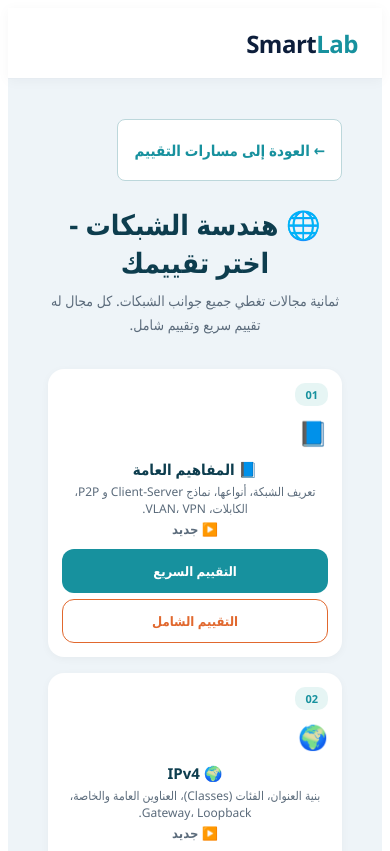
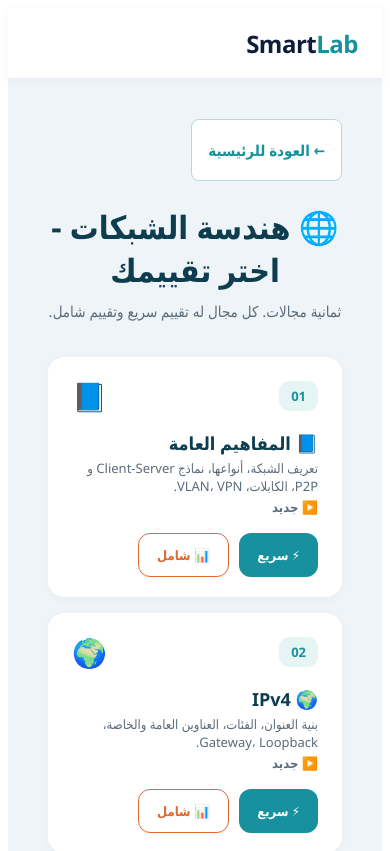
Before and after one commit to Alaa0011908/smartlab-full, a Next.js app: page /assessment/categories in a window 390 px wide. Shown: the top 851 px of the page. Built offline with nearby package versions, Linux system fonts and the light colour scheme.

Commit message:
Update categories.js

```diff
--- a/pages/assessment/categories.js
+++ b/pages/assessment/categories.js
@@ -1,4 +1,4 @@
-// pages/assessment/categories.js
+// pages/assessment/categories.js - النسخة المتوافقة مع النظام الجديد
 import React, { useState, useEffect } from 'react';
 import { useRouter } from 'next/router';
 import Link from 'next/link';
@@ -29,7 +29,6 @@ const styles = {
     fontFamily: "'Segoe UI', Tahoma, 'Cairo', system-ui, sans-serif",
     display: 'flex',
     flexDirection: 'column',
-    alignItems: 'stretch',
     width: '100%',
   },
   main: {
@@ -40,287 +39,121 @@ const styles = {
     padding: '40px 40px 60px',
     boxSizing: 'border-box',
   },
-  pageHeader: {
-    textAlign: 'center',
-    marginBottom: '32px',
+  pageHeader: { textAlign: 'center', marginBottom: '32px' },
+  pageTitle: { fontSize: '32px', fontWeight: 800, color: COLORS.navy, margin: '0 0 8px 0' },
+  pageDesc: { fontSize: '15px', color: COLORS.muted, maxWidth: '570px', margin: '0 auto', lineHeight: 1.7 },
+  backButton: {
+    display: 'inline-flex', alignItems: 'center', gap: '8px', color: COLORS.teal,
+    textDecoration: 'none', fontSize: '15px', fontWeight: 600, marginBottom: '24px',
+    padding: '8px 16px', borderRadius: '8px', backgroundColor: COLORS.white,
+    border: '1px solid ' + COLORS.border, minHeight: 44,
   },
-  pageTitle: {
-    fontSize: '32px',
-    fontWeight: 800,
-    color: COLORS.navy,
-    margin: '0 0 8px 0',
-  },
-  pageDesc: {
-    fontSize: '15px',
-    color: COLORS.muted,
-    maxWidth: '570px',
-    margin: '0 auto',
-    lineHeight: 1.7,
-  },
-  backButton: {
-    display: 'inline-flex',
-    alignItems: 'center',
-    gap: '8px',
-    color: COLORS.teal,
-    textDecoration: 'none',
-    fontSize: '15px',
-    fontWeight: 600,
-    marginBottom: '24px',
-    padding: '8px 16px',
-    borderRadius: '8px',
-    backgroundColor: COLORS.white,
-    border: `1px solid ${COLORS.border}`,
-    transition: 'background-color 0.25s ease',
-    minHeight: 44,
-  },
-  categoryList: {
-    display: 'flex',
-    flexDirection: 'column',
-    gap: '16px',
-    marginTop: '20px',
-  },
+  categoryList: { display: 'flex', flexDirection: 'column', gap: '16px', marginTop: '20px' },
   categoryRow: {
-    display: 'flex',
-    alignItems: 'center',
-    justifyContent: 'space-between',
-    gap: '16px',
-    backgroundColor: COLORS.white,
-    borderRadius: '16px',
-    padding: '20px 24px',
-    boxShadow: '0 2px 8px rgba(0,0,0,0.04)',
-    flexWrap: 'wrap',
-    transition: 'transform 0.2s ease, box-shadow 0.2s ease',
+    display: 'flex', alignItems: 'center', justifyContent: 'space-between', gap: '16px',
+    backgroundColor: COLORS.white, borderRadius: '16px', padding: '20px 24px',
+    boxShadow: '0 2px 8px rgba(0,0,0,0.04)', flexWrap: 'wrap',
   },
   categoryNumber: {
-    fontSize: '13px',
-    fontWeight: 'bold',
-    color: COLORS.teal,
-    backgroundColor: '#E6F5F4',
-    padding: '6px 12px',
-    borderRadius: '10px',
-    whiteSpace: 'nowrap',
+    fontSize: '13px', fontWeight: 'bold', color: COLORS.teal,
+    backgroundColor: '#E6F5F4', padding: '6px 12px', borderRadius: '10px',
   },
-  categoryIcon: {
-    fontSize: '28px',
-  },
-  categoryInfo: {
-    flex: 1,
-    textAlign: 'right',
-    minWidth: '200px',
-  },
-  categoryTitle: {
-    fontSize: '18px',
-    color: COLORS.navy,
-    margin: '0 0 4px 0',
-  },
-  categoryDesc: {
-    fontSize: '13px',
-    color: COLORS.muted,
-    margin: 0,
-  },
-  categoryStatus: {
-    fontSize: '13px',
-    fontWeight: 600,
-    marginTop: 4,
-  },
-  categoryButtons: {
-    display: 'flex',
-    gap: '10px',
-    flexWrap: 'wrap',
-  },
+  categoryIcon: { fontSize: '28px' },
+  categoryInfo: { flex: 1, textAlign: 'right', minWidth: '200px' },
+  categoryTitle: { fontSize: '18px', color: COLORS.navy, margin: '0 0 4px 0' },
+  categoryDesc: { fontSize: '13px', color: COLORS.muted, margin: 0 },
+  categoryStatus: { fontSize: '13px', fontWeight: 600, marginTop: 4 },
+  categoryButtons: { display: 'flex', gap: '10px', flexWrap: 'wrap' },
   btnOutline: {
-    border: `1.5px solid ${COLORS.orange}`,
-    color: COLORS.orange,
-    backgroundColor: COLORS.white,
-    padding: '8px 18px',
-    borderRadius: '12px',
-    fontSize: '13px',
-    fontWeight: 'bold',
-    cursor: 'pointer',
-    transition: 'background-color 0.25s ease, color 0.25s ease, transform 0.25s ease',
-    fontFamily: 'inherit',
-    minHeight: 44,
-    display: 'inline-flex',
-    alignItems: 'center',
-    justifyContent: 'center',
+    border: '1.5px solid ' + COLORS.orange, color: COLORS.orange, backgroundColor: COLORS.white,
+    padding: '8px 18px', borderRadius: '12px', fontSize: '13px', fontWeight: 'bold',
+    cursor: 'pointer', fontFamily: 'inherit', minHeight: 44,
+    display: 'inline-flex', alignItems: 'center', justifyContent: 'center',
   },
   btnFilled: {
-    border: 'none',
-    color: COLORS.white,
-    backgroundColor: COLORS.teal,
-    padding: '8px 18px',
-    borderRadius: '12px',
-    fontSize: '13px',
-    fontWeight: 'bold',
-    cursor: 'pointer',
-    transition: 'background-color 0.25s ease, transform 0.25s ease',
-    fontFamily: 'inherit',
-    minHeight: 44,
-    display: 'inline-flex',
-    alignItems: 'center',
-    justifyContent: 'center',
+    border: 'none', color: COLORS.white, backgroundColor: COLORS.teal,
+    padding: '8px 18px', borderRadius: '12px', fontSize: '13px', fontWeight: 'bold',
+    cursor: 'pointer', fontFamily: 'inherit', minHeight: 44,
+    display: 'inline-flex', alignItems: 'center', justifyContent: 'center',
   },
 };
 
 export default function Categories() {
   const router = useRouter();
-  const [isMobile, setIsMobile] = useState(false);
   const [assessmentStatus, setAssessmentStatus] = useState({});
 
   useEffect(() => {
-    const checkSize = () => {
-      setIsMobile(window.innerWidth < 768);
-    };
-    checkSize();
-    window.addEventListener("resize", checkSize);
-
-    // قراءة حالة التقييمات من localStorage
     try {
       const results = JSON.parse(localStorage.getItem('assessmentResults') || '[]');
       const statusMap = {};
-      const categories = ['concepts', 'ipv4', 'subnetting', 'ipv6', 'osi', 'devices', 'email', 'tcpip'];
-      categories.forEach(id => {
+      const categoriesList = ['concepts', 'ipv4', 'subnetting', 'ipv6', 'osi', 'devices', 'email', 'tcpip'];
+      categoriesList.forEach(id => {
         const completed = results.filter(r => r.assessmentName === getAssessmentName(id));
         if (completed.length > 0) {
           const last = completed[completed.length - 1];
-          if (last.score >= 80) {
-            statusMap[id] = { status: '✅ مكتمل', color: COLORS.success };
-          } else if (last.score >= 50) {
-            statusMap[id] = { status: '🔄 قيد التقدم', color: COLORS.warning };
-          } else {
-            statusMap[id] = { status: '⚠️ يحتاج إعادة', color: COLORS.orange };
-          }
+          if (last.score >= 80) statusMap[id] = { status: '✅ مكتمل', color: COLORS.success };
+          else if (last.score >= 50) statusMap[id] = { status: '🔄 قيد التقدم', color: COLORS.warning };
+          else statusMap[id] = { status: '⚠️ يحتاج إعادة', color: COLORS.orange };
         } else {
           statusMap[id] = { status: '▶️ جديد', color: COLORS.muted };
         }
       });
       setAssessmentStatus(statusMap);
     } catch (error) {
-      console.error('Error loading assessment status:', error);
+      console.error('Error:', error);
     }
-
-    return () => window.removeEventListener("resize", checkSize);
   }, []);
 
   const categories = [
     { id: 'concepts', number: '01', title: '📘 المفاهيم العامة', description: 'تعريف الشبكة، أنواعها، نماذج Client-Server و P2P، الكابلات، VLAN، VPN.' },
-    { id: 'ipv4', number: '02', title: '🌍 IPv4', description: 'بنية العنوان، الفئات (Classes)، العناوين العامة والخاصة، Gateway، Loopback.' },
-    { id: 'subnetting', number: '03', title: '🔢 Subnetting', description: 'حسابات الشبكات الفرعية، CIDR، المضيفين، عنوان البث، الـ Increment.' },
-    { id: 'ipv6', number: '04', title: '🛜 IPv6', description: 'بنية IPv6، أنواع العناوين، الاختصار، المقارنة مع IPv4.' },
-    { id: 'osi', number: '05', title: '📡 OSI Model', description: 'الطبقات السبع، وظائف كل طبقة، البروتوكولات، وحدات البيانات (PDU).' },
-    { id: 'devices', number: '06', title: '💻 أجهزة الشبكات', description: 'سويتش، راوتر، هاب، مودم، Bridge، Gateway، Access Point، Firewall.' },
-    { id: 'email', number: '07', title: '📧 بروتوكولات البريد', description: 'SMTP، POP3، IMAP، المنافذ الافتراضية، الفرق بين البروتوكولات.' },
-    { id: 'tcpip', number: '08', title: '🔗 TCP/IP', description: 'طبقات TCP/IP، TCP vs UDP، HTTP، Three-Way Handshake.' },
+    { id: 'ipv4', number: '02', title: '🌍 IPv4', description: 'بنية العنوان، الفئات، العناوين العامة والخاصة، Gateway، Loopback.' },
+    { id: 'subnetting', number: '03', title: '🔢 Subnetting', description: 'حسابات الشبكات الفرعية، CIDR، المضيفين، عنوان البث.' },
+    { id: 'ipv6', number: '04', title: '🛜 IPv6', description: 'بنية IPv6، أنواع العناوين، الاختصار.' },
+    { id: 'osi', number: '05', title: '📡 OSI Model', description: 'الطبقات السبع، وظائف كل طبقة، البروتوكولات.' },
+    { id: 'devices', number: '06', title: '💻 أجهزة الشبكات', description: 'سويتش، راوتر، هاب، Firewall، Access Point.' },
+    { id: 'email', number: '07', title: '📧 بروتوكولات البريد', description: 'SMTP، POP3، IMAP، المنافذ.' },
+    { id: 'tcpip', number: '08', title: '🔗 TCP/IP', description: 'طبقات TCP/IP، TCP vs UDP، HTTP.' },
   ];
 
   return (
     <>
       <Head>
         <title>اختر تقييمك - Smart Lab</title>
-        <meta name="description" content="اختر التقييم المناسب لك في هندسة الشبكات." />
-        <meta name="viewport" content="width=device-width, initial-scale=1, maximum-scale=1.5" />
-        <style>{`
-          @media (max-width: 768px) {
-            .main { padding: 24px 16px 40px !important; }
-            .page-title { font-size: 28px !important; }
-            .page-desc { font-size: 14px !important; }
-            .category-row { padding: 16px 18px !important; flex-direction: column !important; align-items: stretch !important; }
-            .category-number { align-self: flex-start !important; }
-            .category-info { min-width: unset !important; text-align: center !important; }
-            .category-title { font-size: 17px !important; }
-            .category-desc { font-size: 12.5px !important; }
-            .category-buttons { justify-content: center !important; width: 100% !important; }
-            .btn-filled, .btn-outline { flex: 1 !important; min-width: 100px !important; padding: 10px 14px !important; font-size: 12.5px !important; }
-          }
-          @media (max-width: 480px) {
-            .main { padding: 16px 12px 30px !important; }
-            .page-title { font-size: 24px !important; }
-            .page-desc { font-size: 13px !important; }
-            .back-button { font-size: 13px !important; padding: 6px 12px !important; min-height: 38px !important; }
-            .category-row { padding: 14px 14px !important; gap: 10px !important; }
-            .category-number { font-size: 11px !important; padding: 4px 10px !important; }
-            .category-icon { font-size: 24px !important; }
-            .category-title { font-size: 15px !important; }
-            .category-desc { font-size: 12px !important; }
-            .category-buttons { gap: 6px !important; flex-direction: column !important; }
-            .btn-filled, .btn-outline { width: 100% !important; min-height: 44px !important; font-size: 13px !important; }
-          }
-        `}</style>
+        <meta name="viewport" content="width=device-width, initial-scale=1" />
       </Head>
 
       <div style={styles.page}>
         <Navbar />
-
-        <main style={{ ...styles.main, className: "main" }}>
-          <Link href="/assessment" style={{ ...styles.backButton, className: "back-button" }}>
-            ← العودة إلى مسارات التقييم
-          </Link>
-
+        <main style={styles.main}>
+          <Link href="/" style={styles.backButton}>← العودة للرئيسية</Link>
           <div style={styles.pageHeader}>
-            <h1 style={{ ...styles.pageTitle, fontSize: isMobile ? '28px' : '32px', className: "page-title" }}>
-              🌐 هندسة الشبكات - اختر تقييمك
-            </h1>
-            <p style={{ ...styles.pageDesc, fontSize: isMobile ? '14px' : '15px', className: "page-desc" }}>
-              ثمانية مجالات تغطي جميع جوانب الشبكات. كل مجال له تقييم سريع وتقييم شامل.
-            </p>
+            <h1 style={styles.pageTitle}>🌐 هندسة الشبكات - اختر تقييمك</h1>
+            <p style={styles.pageDesc}>ثمانية مجالات. كل مجال له تقييم سريع وتقييم شامل.</p>
           </div>
-
           <div style={styles.categoryList}>
             {categories.map((cat) => {
               const status = assessmentStatus[cat.id] || { status: '▶️ جديد', color: COLORS.muted };
               return (
-                <div
-                  key={cat.id}
-                  style={styles.categoryRow}
-                  className="category-row"
-                  onMouseEnter={(e) => {
-                    e.currentTarget.style.transform = 'translateY(-2px)';
-                    e.currentTarget.style.boxShadow = '0 8px 20px rgba(0,0,0,0.06)';
-                  }}
-                  onMouseLeave={(e) => {
-                    e.currentTarget.style.transform = 'translateY(0)';
-                    e.currentTarget.style.boxShadow = '0 2px 8px rgba(0,0,0,0.04)';
-                  }}
-                >
-                  <span style={styles.categoryNumber} className="category-number">{cat.number}</span>
-                  <span style={styles.categoryIcon} className="category-icon">{cat.title.split(' ')[0]}</span>
-                  <div style={styles.categoryInfo} className="category-info">
-                    <h3 style={styles.categoryTitle} className="category-title">{cat.title}</h3>
-                    <p style={styles.categoryDesc} className="category-desc">{cat.description}</p>
-                    <span style={{ ...styles.categoryStatus, color: status.color }}>
-                      {status.status}
-                    </span>
+                <div key={cat.id} style={styles.categoryRow}>
+                  <span style={styles.categoryNumber}>{cat.number}</span>
+                  <span style={styles.categoryIcon}>{cat.title.split(' ')[0]}</span>
+                  <div style={styles.categoryInfo}>
+                    <h3 style={styles.categoryTitle}>{cat.title}</h3>
+                    <p style={styles.categoryDesc}>{cat.description}</p>
+                    <span style={{ ...styles.categoryStatus, color: status.color }}>{status.status}</span>
                   </div>
-                  <div style={styles.categoryButtons} className="category-buttons">
+                  <div style={styles.categoryButtons}>
                     <button
                       style={styles.btnFilled}
-                      className="btn-filled"
                       onClick={() => router.push(`/assessment/${cat.id}?mode=quick`)}
-                      onMouseEnter={(e) => {
-                        e.currentTarget.style.backgroundColor = COLORS.tealDark;
-                        e.currentTarget.style.transform = 'scale(1.02)';
-                      }}
-                      onMouseLeave={(e) => {
-                        e.currentTarget.style.backgroundColor = COLORS.teal;
-                        e.currentTarget.style.transform = 'scale(1)';
-                      }}
                     >
-                      التقييم السريع
+                      ⚡ سريع
                     </button>
                     <button
                       style={styles.btnOutline}
-                      className="btn-outline"
                       onClick={() => router.push(`/assessment/${cat.id}?mode=full`)}
-                      onMouseEnter={(e) => {
-                        e.currentTarget.style.backgroundColor = COLORS.orange;
-                        e.currentTarget.style.color = COLORS.white;
-                      }}
-                      onMouseLeave={(e) => {
-                        e.currentTarget.style.backgroundColor = COLORS.white;
-                        e.currentTarget.style.color = COLORS.orange;
-                      }}
                     >
-                      التقييم الشامل
+                      📊 شامل
                     </button>
                   </div>
                 </div>
@@ -328,7 +161,6 @@ export default function Categories() {
             })}
           </div>
         </main>
-
         <Footer />
       </div>
     </>
```
